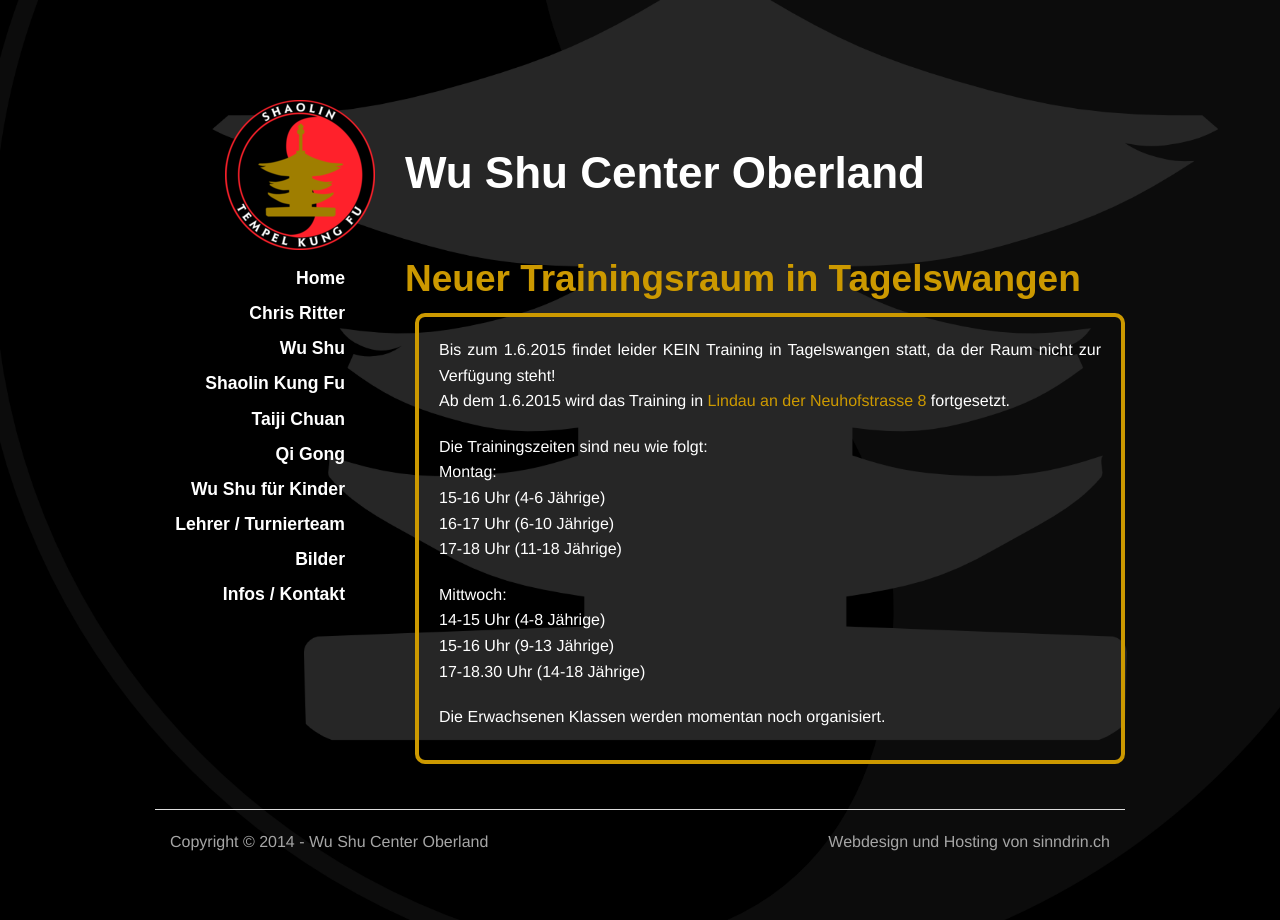
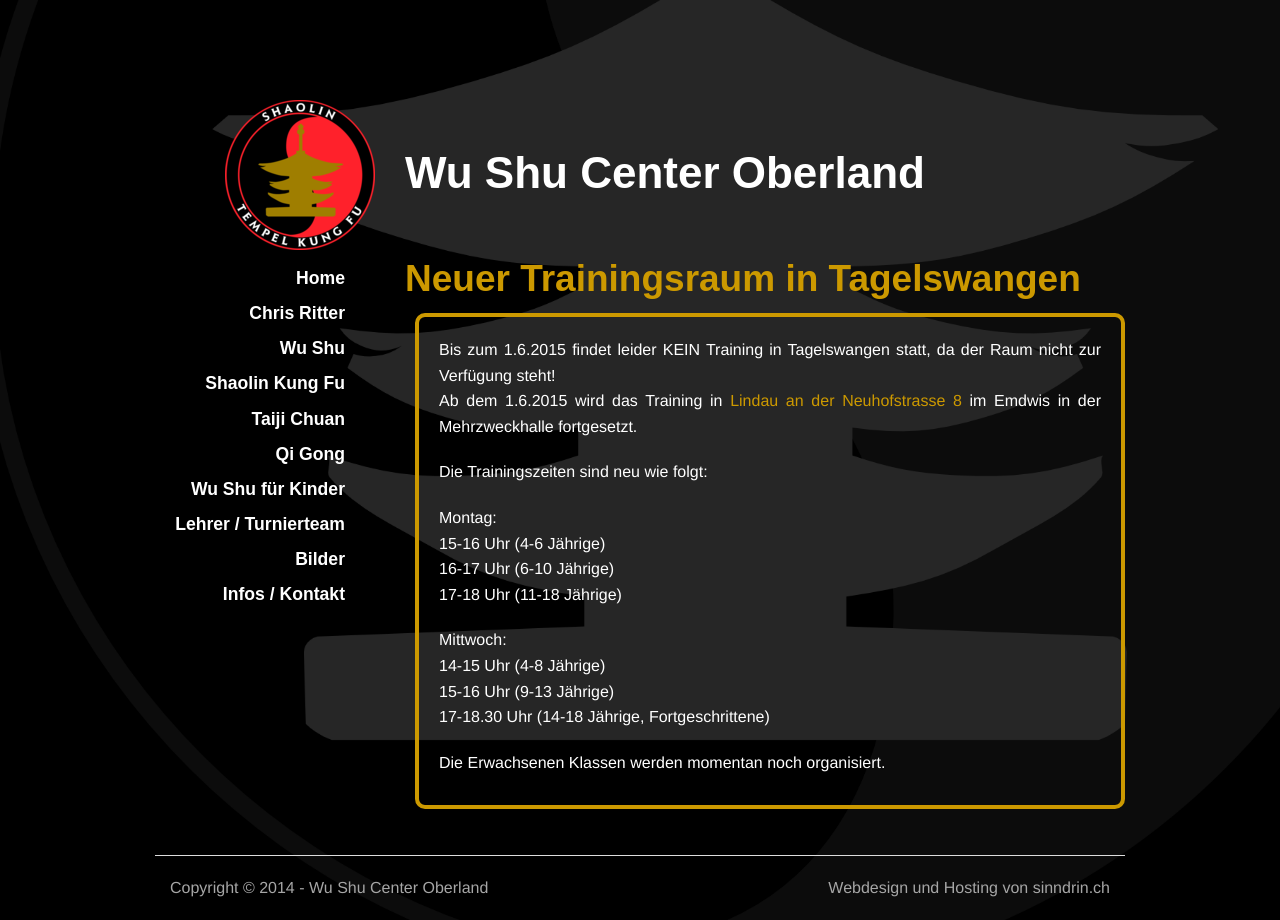
Before and after one commit to wu-shu/wu-shu.github.io, a Jekyll site: the page built from aktuell/index.md, in a window 1280 px wide. Built offline with Jekyll 4.4.1, drawn with Linux system fonts in a browser that asks for light colours; some web fonts are replaced; Markdown is read by kramdown in place of the engine named in the settings; comment, search, counter and statistics services are not loaded.

Commit message:
tagelswangen

```diff
--- a/aktuell/index.md
+++ b/aktuell/index.md
@@ -4,9 +4,10 @@ title: Neuer Trainingsraum in Tagelswangen
 ---
 
 Bis zum 1.6.2015 findet leider KEIN Training in Tagelswangen statt, da der Raum nicht zur Verfügung steht!<br>
-Ab dem 1.6.2015 wird das Training in [Lindau an der Neuhofstrasse 8](https://www.google.ch/maps/place/Neuhofstrasse+8,+8315+Lindau/@47.44105,8.6722886,17z/data=!4m7!1m4!3m3!1s0x479a98af513cebaf:0x99a43418b48f32b!2sNeuhofstrasse+8,+8315+Lindau!3b1!3m1!1s0x479a98af513cebaf:0x99a43418b48f32b) fortgesetzt.
+Ab dem 1.6.2015 wird das Training in [Lindau an der Neuhofstrasse 8](https://www.google.ch/maps/place/Neuhofstrasse+8,+8315+Lindau/@47.44105,8.6722886,17z/data=!4m7!1m4!3m3!1s0x479a98af513cebaf:0x99a43418b48f32b!2sNeuhofstrasse+8,+8315+Lindau!3b1!3m1!1s0x479a98af513cebaf:0x99a43418b48f32b) im Emdwis in der Mehrzweckhalle fortgesetzt.
 
 Die Trainingszeiten sind neu wie folgt:<br>
+
 Montag:<br>
 15-16 Uhr (4-6 Jährige)<br>
 16-17 Uhr (6-10 Jährige)<br>
@@ -16,6 +17,6 @@ Montag:<br>
 Mittwoch: <br>
 14-15 Uhr (4-8 Jährige)<br>
 15-16 Uhr (9-13 Jährige)<br>
-17-18.30 Uhr (14-18 Jährige)<br>
+17-18.30 Uhr (14-18 Jährige, Fortgeschrittene)<br>
 
 Die Erwachsenen Klassen werden momentan noch organisiert.
```
